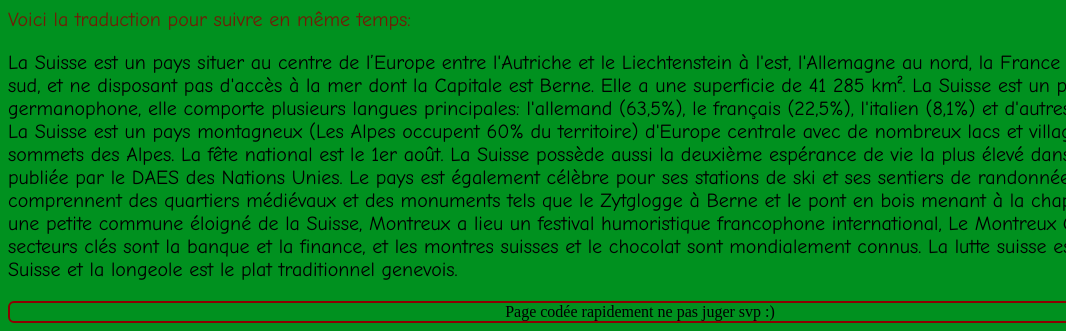
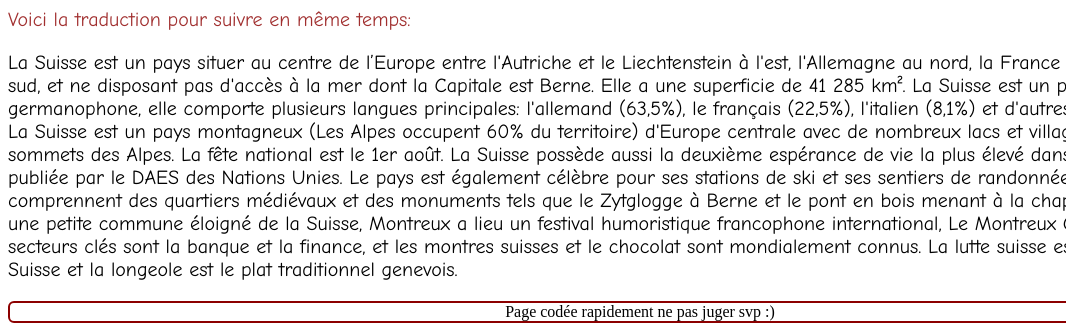
Before and after one commit to BaekaTM/Suisse, a plain HTML site: page index.html in a window 1280 px wide. Shown: the part 803-1134 px from the top of the page, without its empty margins (0-1066 px from the left). Drawn offline with Linux system fonts and the light colour scheme.

Commit message:
Update index.html

```diff
--- a/index.html
+++ b/index.html
@@ -27,7 +27,7 @@
 
 			body
 			{
-				background-color:#00911f;
+				background-color: dark-blue;
 			}
 
 			#bru
```
